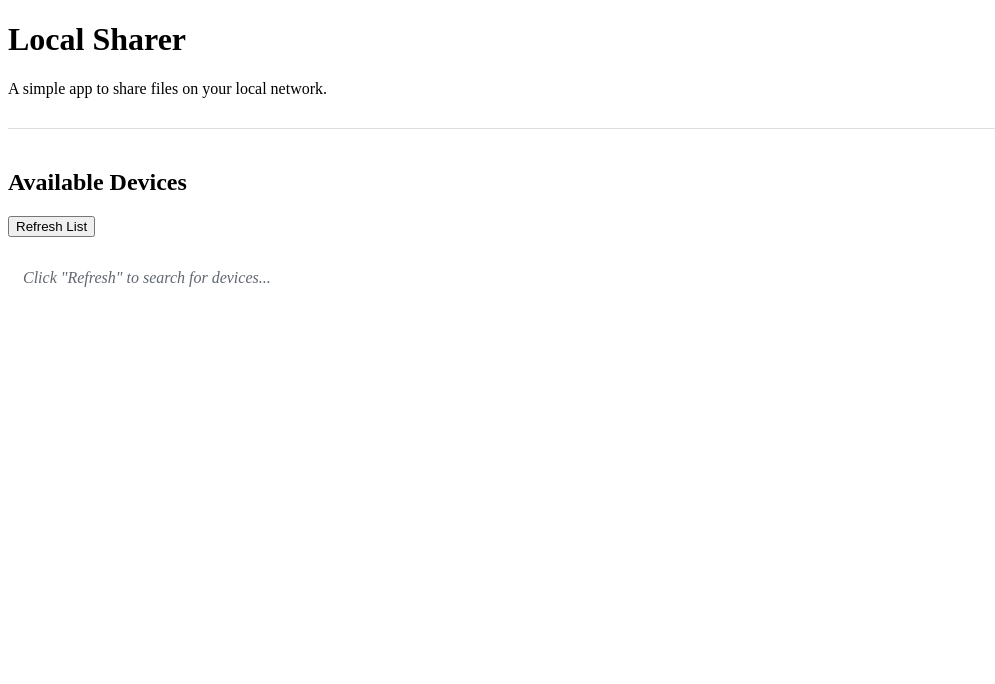
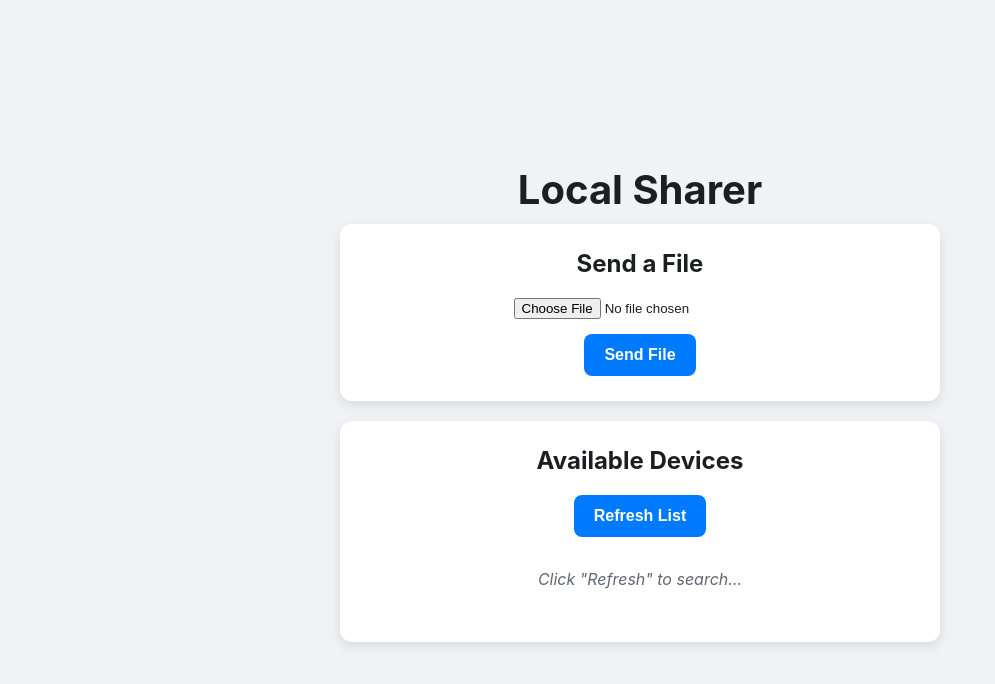
Before and after one commit to yshhh17/local-share, a plain HTML site: page frontend/index.html in a window 1280 px wide. Shown: the whole page, without its empty margins (0-995 px from the left). Drawn offline with Linux system fonts and the light colour scheme.

Commit message:
improved frontend code

```diff
--- a/frontend/index.html
+++ b/frontend/index.html
@@ -10,21 +10,27 @@
 
     <div class="container">
         <h1>Local Sharer</h1>
-        <p>A simple app to share files on your local network.</p>
 
-        <!-- New Section for Devices -->
-        <div class="devices-section">
+        <!-- New Section for Uploading Files -->
+        <div class="card">
+            <h2>Send a File</h2>
+            <form id="upload-form">
+                <input type="file" id="file-input" required>
+                <button type="submit" class="button">Send File</button>
+            </form>
+        </div>
+
+        <!-- Existing Section for Devices -->
+        <div class="card">
             <h2>Available Devices</h2>
             <button id="refresh-btn" class="button">Refresh List</button>
             <ul id="device-list">
-                <!-- Discovered devices will be added here by JavaScript -->
-                <li class="no-devices">Click "Refresh" to search for devices...</li>
+                <li class="no-devices">Click "Refresh" to search...</li>
             </ul>
         </div>
 
     </div>
 
-    <!-- IMPORTANT: Link to the JavaScript file at the end of the body -->
     <script src="script.js"></script>
 
 </body>
--- a/frontend/script.js
+++ b/frontend/script.js
@@ -1,5 +1,7 @@
 // This line waits for the entire HTML page to be loaded before running any code.
 document.addEventListener('DOMContentLoaded', () => {
+
+    // --- DEVICE DISCOVERY SECTION ---
 
     // Get references to the HTML elements we need to interact with.
     const refreshButton = document.getElementById('refresh-btn');
@@ -9,7 +11,7 @@ document.addEventListener('DOMContentLoaded', () => {
     // The 'fetchDevices' function will run every time the button is clicked.
     refreshButton.addEventListener('click', fetchDevices);
 
-    // This is the main function that talks to our Python backend.
+    // This is the main function that talks to our Python backend for discovery.
     function fetchDevices() {
         // Clear the current list and show a "searching" message.
         deviceList.innerHTML = '<li class="no-devices">Searching for devices...</li>';
@@ -52,4 +54,51 @@ document.addEventListener('DOMContentLoaded', () => {
             deviceList.innerHTML = '<li class="no-devices">Error finding devices. Check console.</li>';
         });
     }
+
+
+    // --- FILE UPLOAD SECTION ---
+
+    // Get references to the new HTML elements for the upload form.
+    const uploadForm = document.getElementById('upload-form');
+    const fileInput = document.getElementById('file-input');
+
+    // Add a "submit" event listener to the form.
+    uploadForm.addEventListener('submit', event => {
+        // Prevent the browser's default form submission behavior.
+        event.preventDefault();
+
+        const file = fileInput.files[0];
+
+        if (!file) {
+            alert('Please select a file first!');
+            return;
+        }
+
+        // Wrap the file in a FormData object. This is the correct, modern way.
+        const formData = new FormData();
+        formData.append('file', file);
+
+        // Make the fetch call WITHOUT the manual headers object.
+        // The browser will automatically create the correct 'Content-Type'
+        // header with the necessary boundary string.
+        fetch('/api/upload', {
+            method: 'POST',
+            body: formData
+        })
+        .then(response => {
+            if (!response.ok) {
+                throw new Error(`Server responded with ${response.status}`);
+            }
+            return response.text();
+        })
+        .then(result => {
+            alert('File sent successfully!');
+            console.log('Server response:', result);
+            uploadForm.reset(); // Clear the file input
+        })
+        .catch(error => {
+            console.error('Error uploading file:', error);
+            alert('Error uploading file. See console for details.');
+        });
+    });
 });
--- a/frontend/style.css
+++ b/frontend/style.css
@@ -1,10 +1,77 @@
-/* Styling for the new devices section */
-.devices-section {
-    margin-top: 30px;
-    border-top: 1px solid #dddddd;
-    padding-top: 20px;
+/* General body styling */
+body {
+    font-family: -apple-system, BlinkMacSystemFont, "Segoe UI", Roboto, Helvetica, Arial, sans-serif;
+    background-color: #f0f2f5; /* A light grey background */
+    color: #1c1e21; /* Dark grey text for good contrast */
+    margin: 0;
+    padding: 20px;
+    display: flex;
+    justify-content: center;
+    align-items: center;
+    min-height: 100vh;
+    box-sizing: border-box;
 }
 
+/* A container for our main content cards */
+.container {
+    max-width: 600px;
+    width: 100%;
+    text-align: center;
+}
+
+h1 {
+    font-size: 2.5em;
+    color: #1c1e21;
+    margin-bottom: 10px;
+}
+
+p {
+    font-size: 1.1em;
+    color: #606770;
+    margin-bottom: 30px;
+}
+
+/* Styling for the individual cards (upload and devices) */
+.card {
+    background-color: #ffffff;
+    padding: 25px 30px;
+    border-radius: 12px;
+    box-shadow: 0 4px 12px rgba(0, 0, 0, 0.1);
+    margin-bottom: 20px;
+}
+
+.card h2 {
+    margin-top: 0;
+    margin-bottom: 20px;
+    font-size: 1.5em;
+}
+
+/* Styling for the upload form */
+#upload-form {
+display: flex;
+flex-direction: column;
+align-items: center;
+gap: 15px; /* Adds space between the input and the button */
+}
+
+/* Styling for buttons */
+.button {
+    background-color: #007bff;
+    color: white;
+    padding: 12px 20px;
+    border: none;
+    border-radius: 8px;
+    font-size: 1em;
+    font-weight: 600;
+    cursor: pointer;
+    transition: background-color 0.3s ease;
+}
+
+.button:hover {
+    background-color: #0056b3;
+}
+
+/* Styling for the device list */
 #device-list {
 list-style-type: none;
 padding: 0;
```
